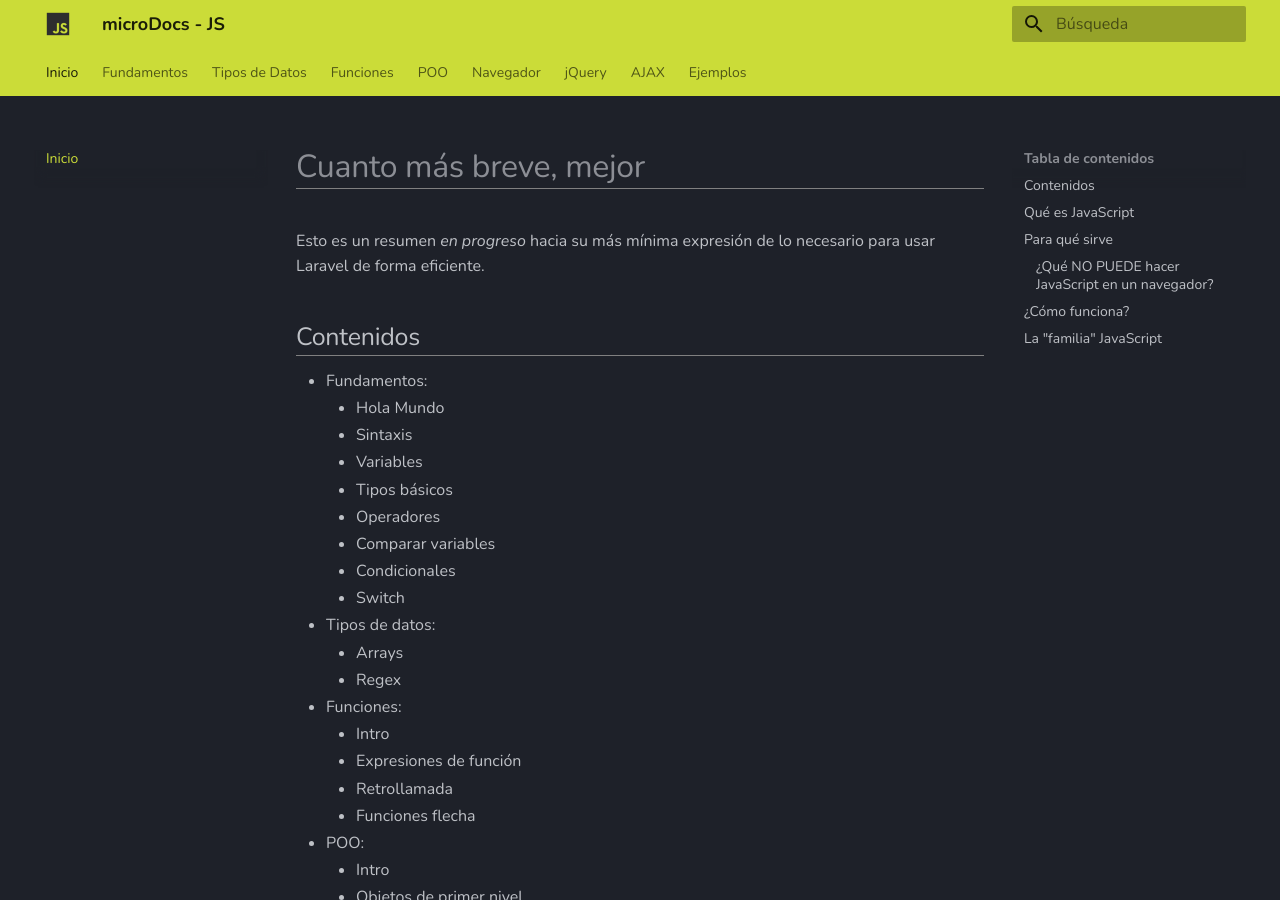
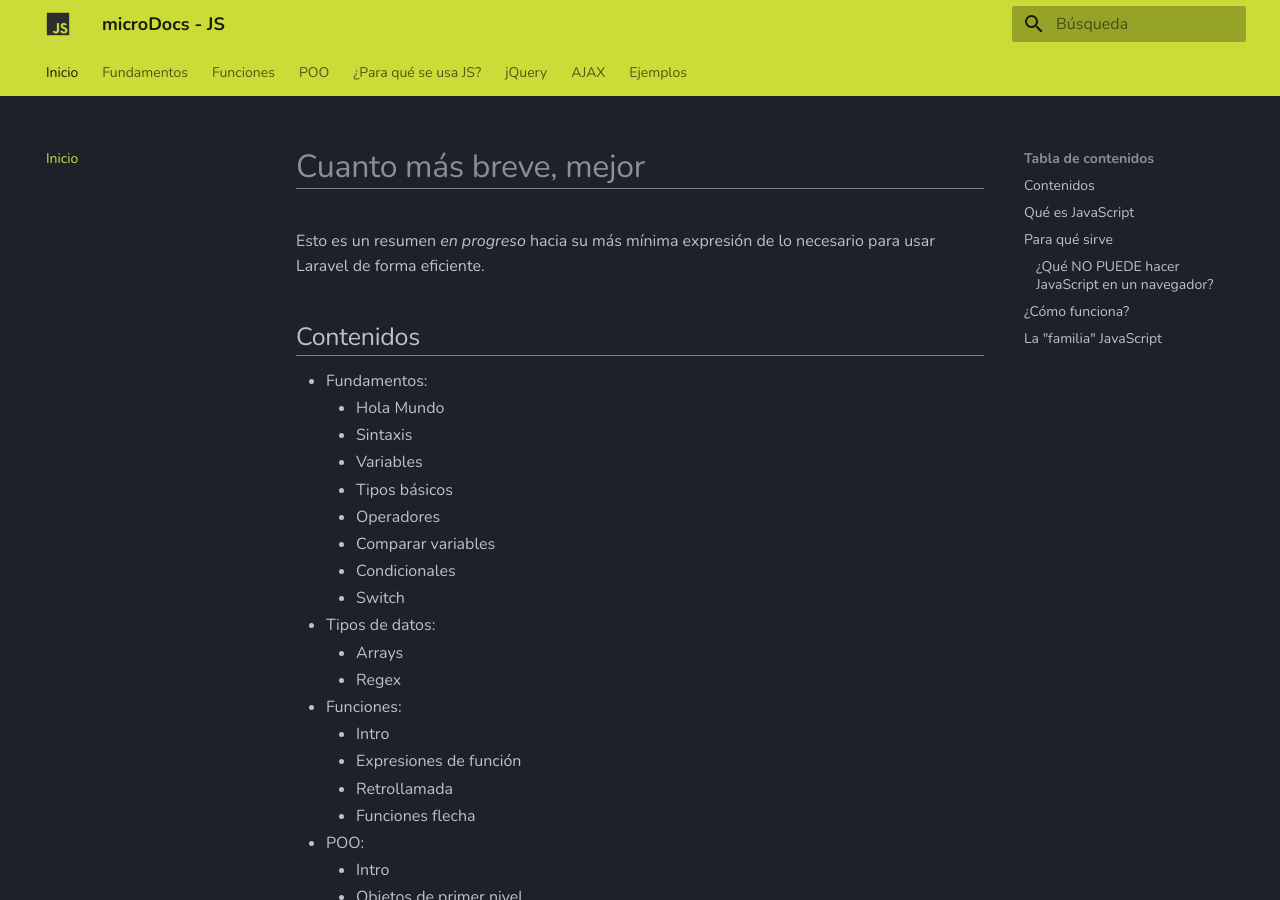
Before and after one commit to jaimeranchal/docs-js, an MkDocs documentation site: the page built from docs/index.md, in a window 1280 px wide and 900 px high. Built offline with MkDocs 1.6.1 and Material for MkDocs 9.7.7, drawn with Linux system fonts in a browser that asks for light colours; nearby versions of some CDN libraries.

Commit message:
Añadida una sección para ejemplos y reorganizar las demás secciones

```diff
--- a/mkdocs.yml
+++ b/mkdocs.yml
@@ -58,34 +58,35 @@ nav:
     - Fundamentos:
         - 'Hola mundo': 'basics/fundamentos.md'
         - Sintaxis: 'basics/sintaxis.md'
-        - Variables: 'basics/variables.md'
-        - 'Tipos básicos': 'basics/tipos.md'
+        - Variables:
+            - 'basics/variables.md'
+            - 'Comparar variables': 'basics/comparar.md'
         - Operadores: 'basics/operadores.md'
-        - 'Comparar variables': 'basics/comparar.md'
-        - Condicionales: 'basics/condicionales.md'
-        - Switch: 'basics/switch.md'
-        - Bucles: 'basics/bucles.md'
-    - 'Tipos de Datos':
-        - Arrays: 'datatypes/dt.arrays.md'
-        - 'RegEx': 'datatypes/regex.md'
+        - 'Tipos de Datos':
+            - 'Tipos básicos': 'basics/tipos.md'
+            - Arrays: 'datatypes/dt.arrays.md'
+            - 'RegEx': 'datatypes/regex.md'
+        - Lógica:
+            - condicionales: 'basics/condicionales.md'
+            - Switch: 'basics/switch.md'
+            - Bucles: 'basics/bucles.md'
     - Funciones:
         - Introducción: 'functions/funciones.md'
-        - 'Expresiones de función': 'functions/funciones.expr.md'
-        - Retrollamada: 'functions/funciones-callback.md'
-        - 'Funciones flecha': 'functions/funciones-flecha.md'
+        - Declaración:
+            - 'Expresiones de función': 'functions/funciones.expr.md'
+            - 'Funciones flecha': 'functions/funciones-flecha.md'
+        - Callback: 'functions/funciones-callback.md'
     - POO:
-        - Introducción: 'poo/obj.intro.md'
-        - 'Objetos de primer nivel': 'poo/obj.primer_nivel.md'
-        - 'Objetos Nativos': 'poo/obj.nativos.md'
+        - Objetos:
+            - Introducción: 'poo/obj.intro.md'
+            - 'Objetos de primer nivel': 'poo/obj.primer_nivel.md'
+            - 'Objetos Nativos': 'poo/obj.nativos.md'
         - Métodos: 'poo/obj.metodos.md'
         - Clases: 'poo/clases.md'
-    - Navegador:
-      - 'Manejo del DOM': 'browser/DOM.md'
-      - Formularios:
-          - 'Manejo básico': 'browser/formularios.md'
-          - Captchas: 'Conceptos/captchas.md'
-      - Cookies: 'browser/cookies.md'
-      - Eventos: 'browser/eventos.md'
+    - '¿Para qué se usa JS?':
+        - 'Manipular el DOM': 'browser/DOM.md'
+        - Cookies: 'browser/cookies.md'
+        - Eventos: 'browser/eventos.md'
     - jQuery:
         - Introducción: 'jQuery/jQuery-intro.md'
         - 'Manejo del DOM': 'jQuery/jQuery-dom.md'
@@ -96,3 +97,5 @@ nav:
         - 'Ajax + jquery': 'ajax/ajax-jquery.md'
     - Ejemplos:
         - Ajax: 'examples/ajax-ex.md'
+        - Formularios: 'browser/formularios.md'
+        - Captchas: 'Conceptos/captchas.md'
```
